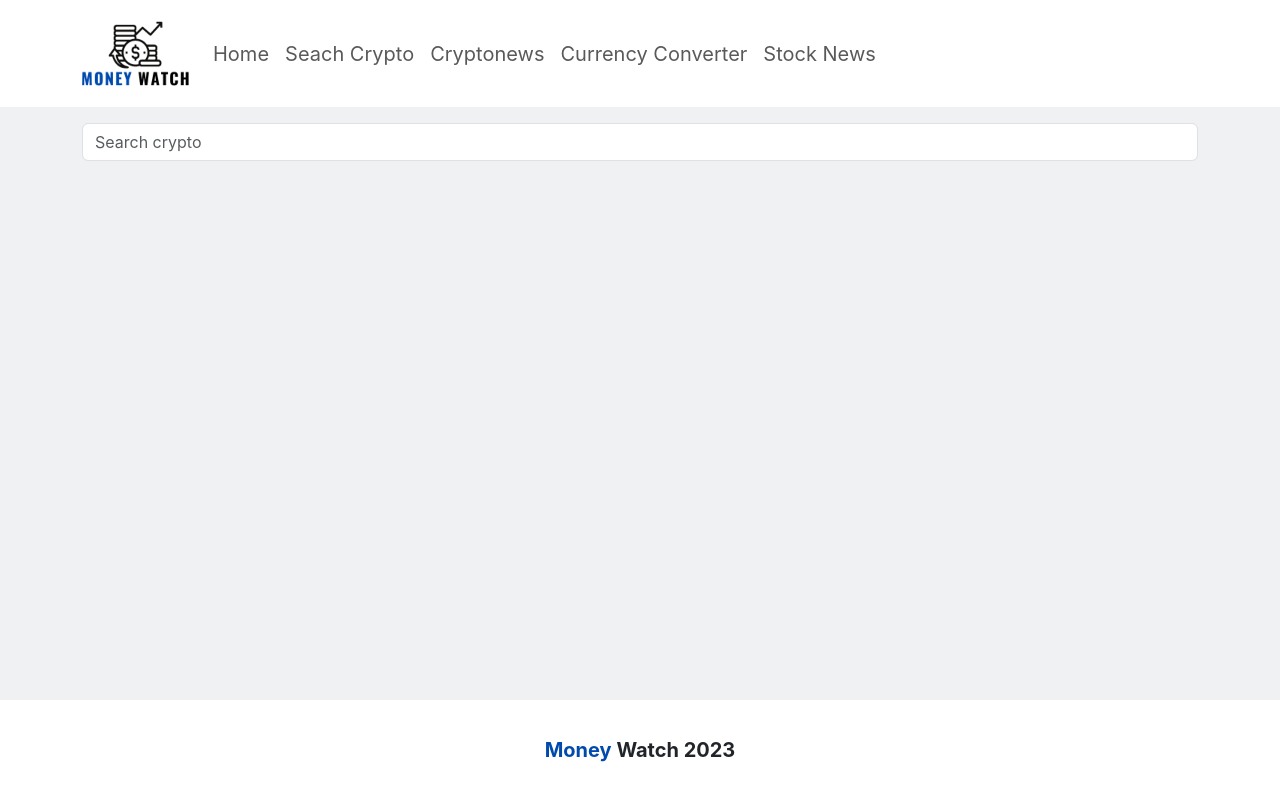
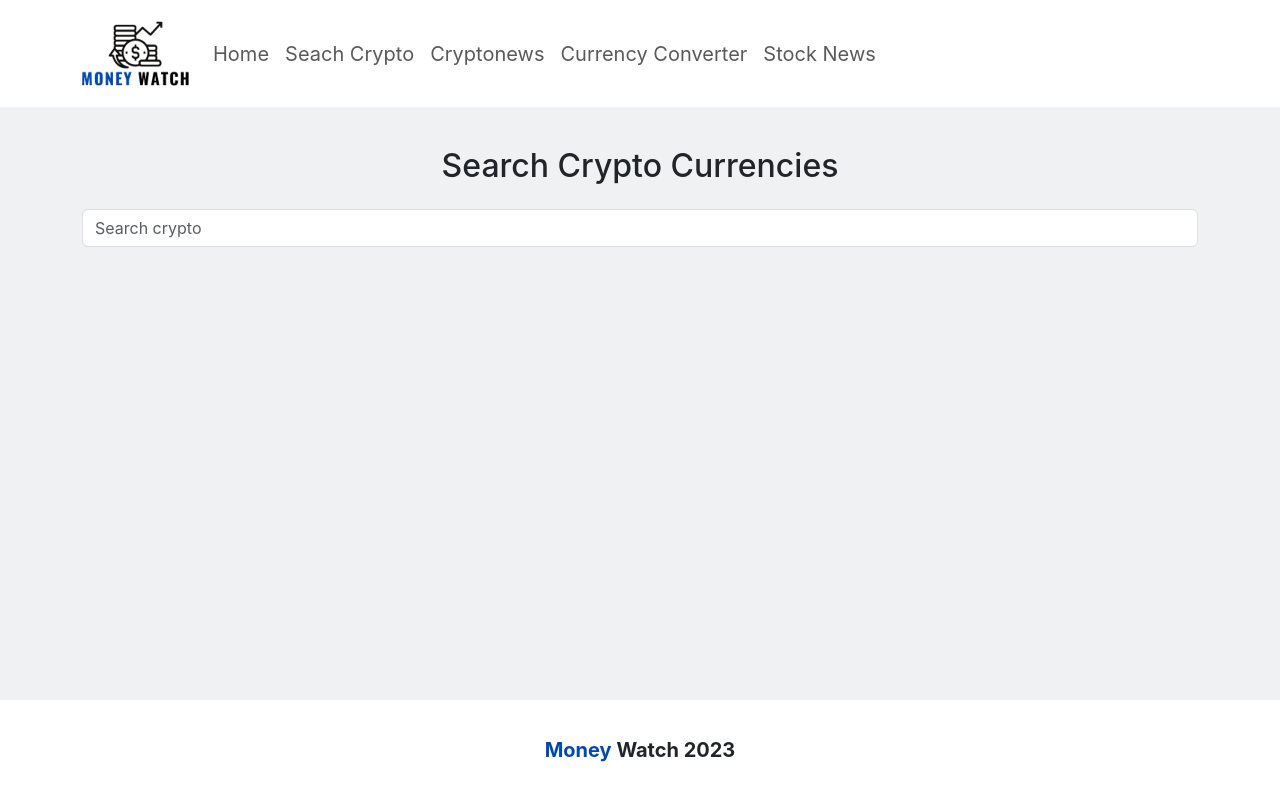
Before and after one commit to ACSD-projectgroup/final-project, a React (Create React App) app: page /SearchCryptopage in a window 1280 px wide. Built offline with nearby package versions, Linux system fonts and the light colour scheme.

Commit message:
updated search

```diff
--- a/src/components/SearchCrypto.js
+++ b/src/components/SearchCrypto.js
@@ -31,6 +31,7 @@ function SearchCrypto() {
     if (displayResult == true) {
         return (
             <div className="container">
+                <h2 className="text-center m-4">Search Crypto Currencies</h2>
                 <form onSubmit={searchCoins}>
                     <InputGroup>
                         <Form.Control onChange={handleSearchQuery} onSubmit={searchCoins} placeholder="Search crypto"></Form.Control>
@@ -44,6 +45,7 @@ function SearchCrypto() {
     else{
         return(
             <div className="container">
+                <h2 className="text-center m-4">Search Crypto Currencies</h2>
                 <form onSubmit={searchCoins}>
                     <InputGroup>
                         <Form.Control onChange={handleSearchQuery} onSubmit={searchCoins} placeholder="Search crypto"></Form.Control>
--- a/src/components/ShowCrypto.js
+++ b/src/components/ShowCrypto.js
@@ -4,7 +4,7 @@ import React from "react";
 function ShowCrypto(props) {
 
     return (
-        <div className="container  mt-2">
+        <div className="container pt-2 pb-2 mt-2">
 
             <div className="row  border-bottom rounded p-2 mt-4">
                 {/*} Had to use inline css on this image, as style would not apply from app.css when image was inside row{*/}
@@ -15,7 +15,6 @@ function ShowCrypto(props) {
                 {props.dailyPercentage > 0 ? (<p className="col textCenter"><span class ="textBold">24hr </span><span className="textGreen">{props.dailyPercentage}%</span></p>):
                 (<p className="col textCenter"><span class ="textBold">24hr </span><span class="textRed">{props.dailyPercentage}%</span></p>)}
                 <p className="col textCenter"><span class ="textBold">Market Rank: </span>{props.marketCap}</p>
-
             </div>
             <script>changeColor()</script>
         </div>
```
